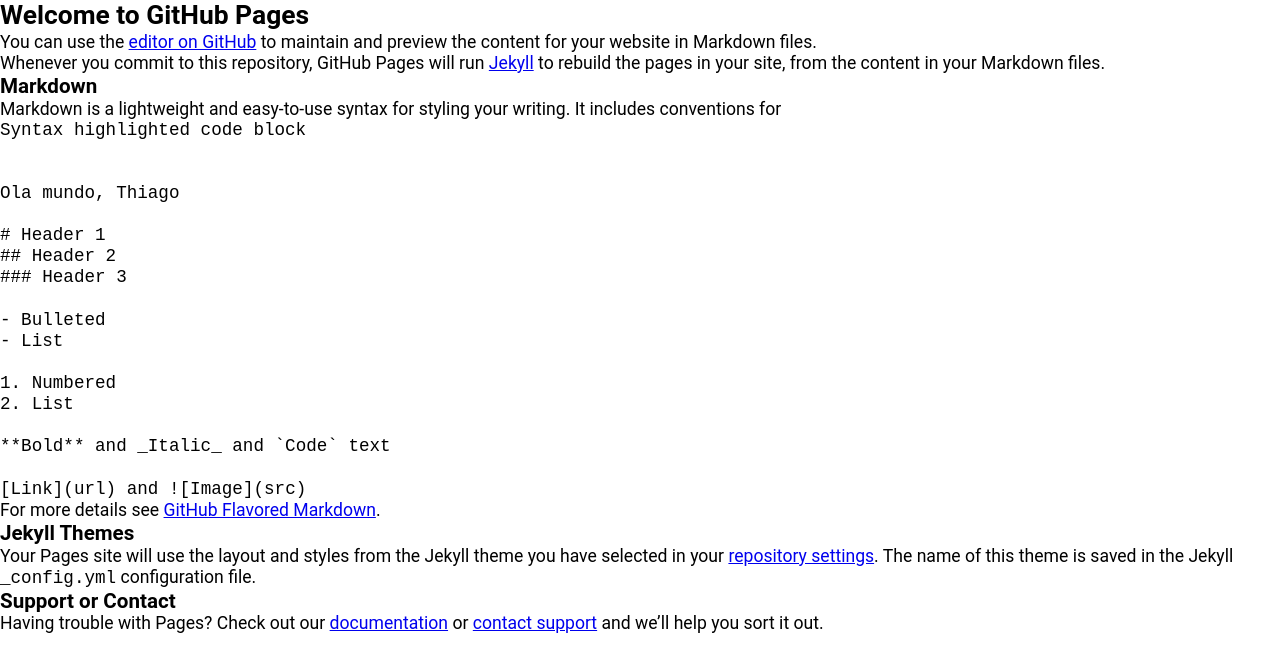
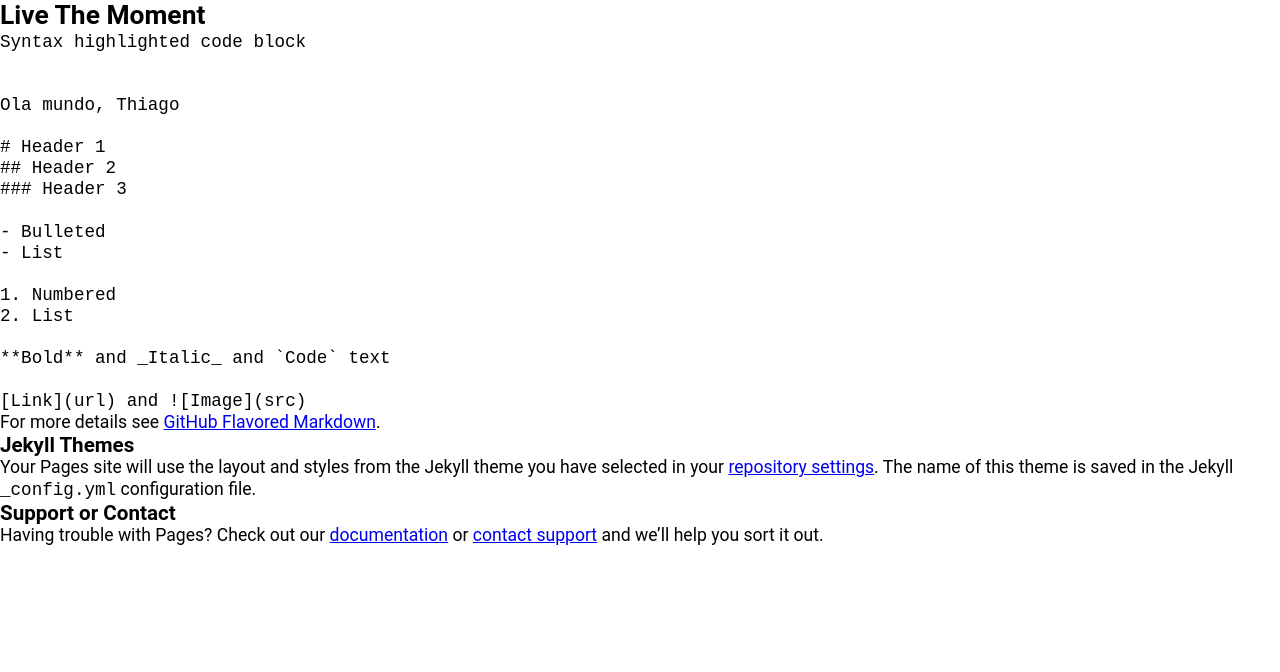
Before and after one commit to livethemoment/livethemoment.com.br, a Jekyll site: the page built from index.md, in a window 1280 px wide. Shown: the top 672 px of the page. Built offline with Jekyll 4.4.1, drawn with Linux system fonts in a browser that asks for light colours; our own code applies the rules of GitHub Pages for plain Markdown files.

Commit message:
switching to dev

````diff
--- a/index.md
+++ b/index.md
@@ -2,15 +2,7 @@
 layout: default
 ---
 
-## Welcome to GitHub Pages
-
-You can use the [editor on GitHub](https://github.com/jhonescpereira/livethemoment/edit/master/index.md) to maintain and preview the content for your website in Markdown files.
-
-Whenever you commit to this repository, GitHub Pages will run [Jekyll](https://jekyllrb.com/) to rebuild the pages in your site, from the content in your Markdown files.
-
-### Markdown
-
-Markdown is a lightweight and easy-to-use syntax for styling your writing. It includes conventions for
+## Live The Moment
 
 ```markdown
 Syntax highlighted code block
````
